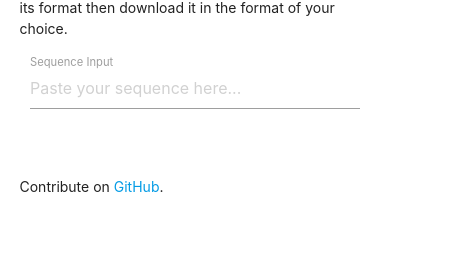
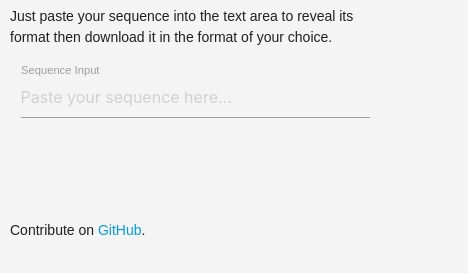
Before and after one commit to stuartmac/speaks-bioseqs, a website: page index.html in a window 390 px wide. Shown: the part 455-728 px from the top of the page, 468 px wide, since content can reach past the window. Drawn offline with nearby package versions, Linux system fonts and the light colour scheme.

Commit message:
Squashed commit of the following:
commit dff8946bb7b29b382897aba12474672e2d52d8d7
Author: Stuart MacGowan <s.macgowan@dundee.ac.uk>
Date:   Thu Mar 14 21:35:31 2024 +0000

    Add Google Analytics tracking code

commit f114a0a3a538fa9c55715e943649eab896f0d49d
Merge: 850b1b9 5a3c298
Author: Stuart MacGowan <s.macgowan@dundee.ac.uk>
Date:   Thu Mar 14 21:29:16 2024 +0000

    Merge branch 'vanilla'

commit 5a3c298bac77b9ec995085904ed67b50ca7a4c30
Author: Stuart MacGowan <s.macgowan@dundee.ac.uk>
Date:   Thu Mar 14 21:26:24 2024 +0000

    Remove Bootstrap

```diff
--- a/index.html
+++ b/index.html
@@ -4,6 +4,15 @@
     <meta charset="UTF-8">
     <meta name="viewport" content="width=device-width, initial-scale=1.0">
     <title>SpeaksBioSeqs</title>
+    <!-- Google tag (gtag.js) -->
+    <script async src="https://www.googletagmanager.com/gtag/js?id=G-5CPGCNZ34Z"></script>
+    <script>
+        window.dataLayer = window.dataLayer || [];
+        function gtag(){dataLayer.push(arguments);}
+        gtag('js', new Date());
+
+        gtag('config', 'G-5CPGCNZ34Z');
+    </script>
     <link href="https://cdnjs.cloudflare.com/ajax/libs/materialize/1.0.0/css/materialize.min.css" rel="stylesheet">
     <link rel="stylesheet" href="style.css">
 </head>
--- a/style.css
+++ b/style.css
@@ -1,5 +1,28 @@
 body {
     margin-top: 20px;
+    font-family: Arial, sans-serif;
+    background-color: #f4f4f4;
+}
+
+.container {
+    width: 100%;
+    max-width: 1200px;
+    margin: 0 auto;
+    padding: 20px;
+}
+
+textarea {
+    width: 80%;
+    padding: 10px;
+    margin-bottom: 20px;
+    border: 1px solid #ccc;
+    border-radius: 5px;
+}
+
+@media (max-width: 768px) {
+    .container {
+        padding: 10px;
+    }
 }
 
 /* Add custom styles for Materialize components here */
```
